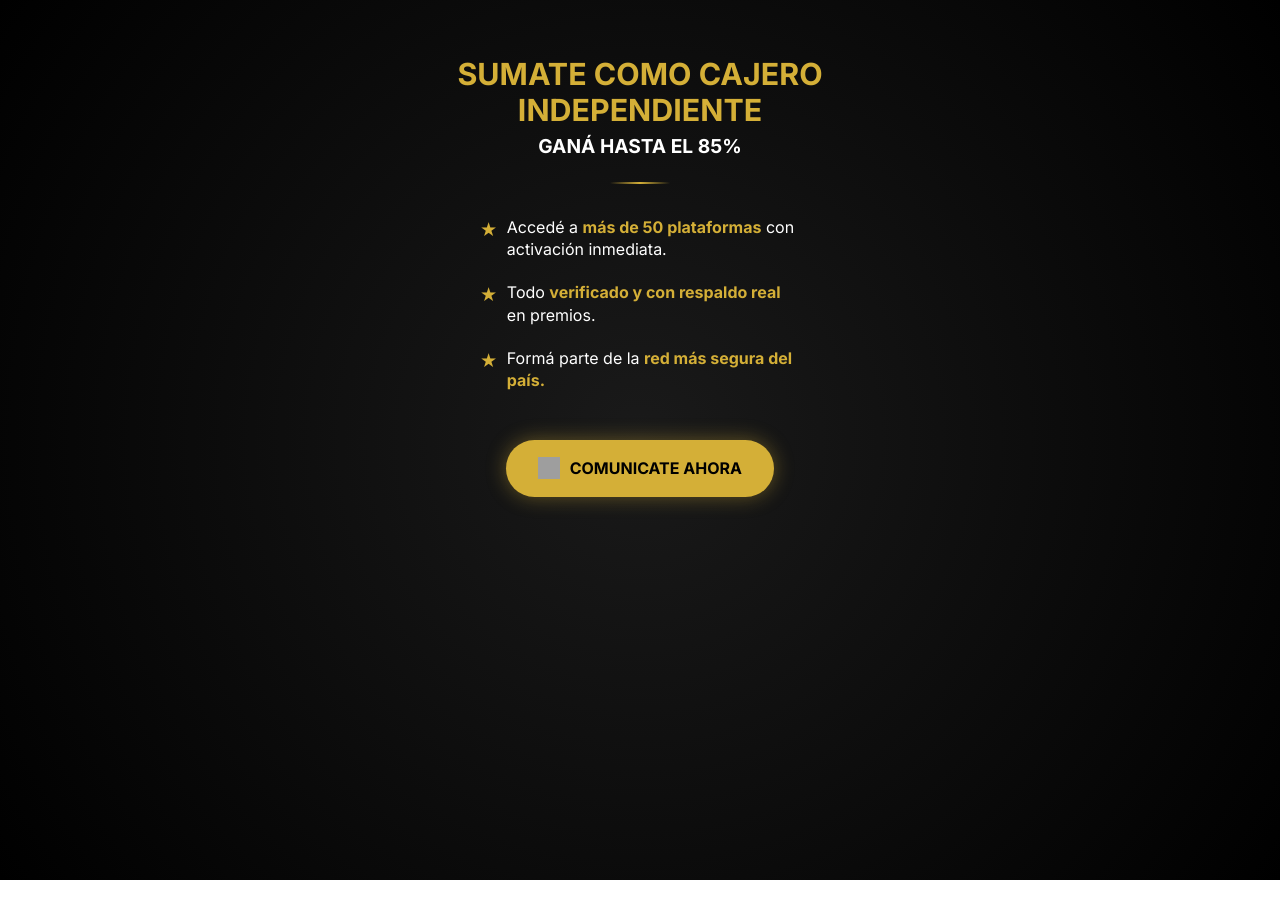
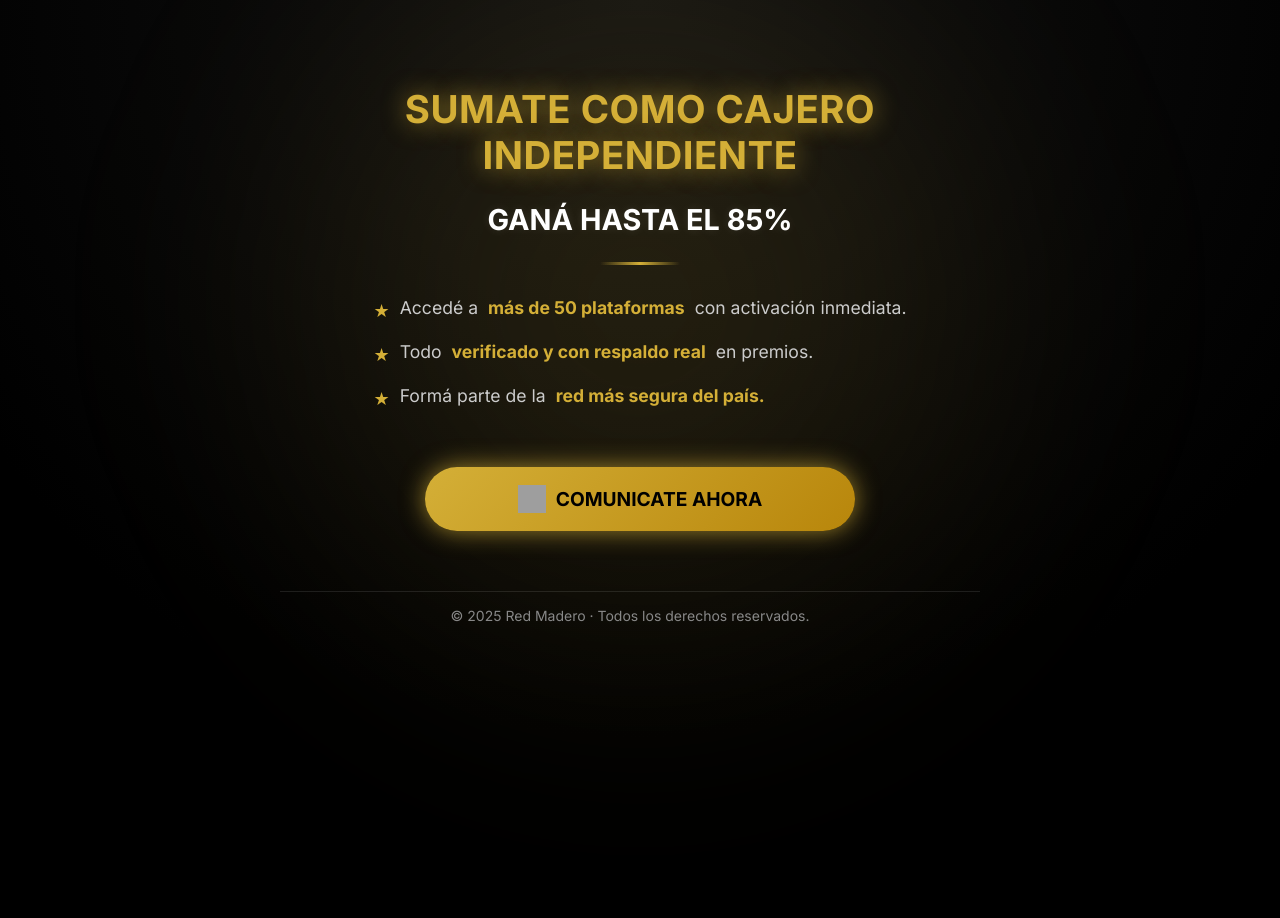
Before and after one commit to redmadero/redmadero, a plain HTML site: page index.html in a window 1280 px wide. Before the commit the page ends 880 px from the top, so only its background shows below. Drawn offline with Linux system fonts and the light colour scheme; grey boxes are pictures that could not be loaded.

Commit message:
Update index.html

```diff
--- a/index.html
+++ b/index.html
@@ -5,90 +5,93 @@
   <meta name="viewport" content="width=device-width, initial-scale=1.0" />
   <title>Red Madero</title>
   <link href="https://fonts.googleapis.com/css2?family=Inter:wght@400;600;700&display=swap" rel="stylesheet" />
- <!-- Meta Pixel Code -->
-  <script>
-    !function(f,b,e,v,n,t,s)
-    {if(f.fbq)return;n=f.fbq=function(){n.callMethod?
-    n.callMethod.apply(n,arguments):n.queue.push(arguments)};
-    if(!f._fbq)f._fbq=n;n.push=n;n.loaded=!0;n.version='2.0';
-    n.queue=[];t=b.createElement(e);t.async=!0;
-    t.src='https://connect.facebook.net/en_US/fbevents.js';
-    s=b.getElementsByTagName(e)[0];
-    s.parentNode.insertBefore(t,s)}(window, document,'script');
-    fbq('init', '2404961403271502');
-    fbq('track', 'PageView');
-  </script>
-  <noscript>
-    <img height="1" width="1" style="display:none"
-      src="https://www.facebook.com/tr?id=2404961403271502&ev=PageView&noscript=1"/>
-  </noscript>
-
-
-  <!-- End Meta Pixel Code -->
 
   <style>
+    /* ===== RESET & BASE ===== */
     body {
       margin: 0;
       font-family: 'Inter', sans-serif;
-      background: radial-gradient(circle at center, #1a1a1a 0%, #000 100%);
-      color: white;
+      background: radial-gradient(circle at top, #111 0%, #000 70%);
+      color: #fff;
       display: flex;
       flex-direction: column;
       align-items: center;
-      justify-content: flex-start;
+      text-align: center;
+      padding: 60px 5vw;
+      overflow-x: hidden;
       min-height: 100vh;
-      text-align: center;
-      padding: 3rem 1rem 2rem;
     }
 
-    h1 {
-      color: #d4af37;
-      font-size: 1.9rem;
-      font-weight: 800;
-      margin-bottom: 0.3rem;
-      line-height: 1.2;
-      margin-top: 0.5rem;
+    .container {
+      max-width: 720px;
+      width: 100%;
+      position: relative;
+      z-index: 2;
     }
 
-    h2 {
-      font-size: 1.2rem;
-      color: white;
-      margin-top: 0;
-      margin-bottom: 1.5rem;
+    .glow-bg {
+      position: absolute;
+      top: -200px;
+      left: 50%;
+      transform: translateX(-50%);
+      width: 1000px;
+      height: 1000px;
+      background: radial-gradient(circle, rgba(212,175,55,0.15) 0%, transparent 70%);
+      z-index: 1;
+      filter: blur(80px);
+      pointer-events: none;
+    }
+
+    /* ===== TITLES ===== */
+    .title {
+      color: #d4af37;
+      font-weight: 800;
+      font-size: clamp(1.6rem, 5vw, 2.4rem);
+      text-shadow: 0 0 25px rgba(212, 175, 55, 0.7);
+      margin-bottom: 10px;
+      letter-spacing: 0.5px;
+    }
+
+    .subtitle {
+      font-size: clamp(1.2rem, 4vw, 1.8rem);
       font-weight: 700;
+      color: #fff;
+      margin-bottom: 25px;
+      text-shadow: 0 0 10px rgba(255,255,255,0.1);
     }
 
     .divider {
-      width: 60px;
-      height: 2px;
+      width: 80px;
+      height: 3px;
       background: linear-gradient(to right, transparent, #d4af37, transparent);
-      margin: 0 auto 2rem;
+      margin: 20px auto 30px auto;
+      border-radius: 3px;
     }
 
-    .features {
-      display: flex;
-      flex-direction: column;
-      gap: 1.3rem;
-      max-width: 320px;
-      margin-bottom: 3rem;
+    /* ===== LIST ===== */
+    .items {
+      text-align: left;
+      margin: 0 auto 40px auto;
+      display: inline-block;
+      max-width: 90%;
     }
 
-    .feature {
+    .item {
       display: flex;
       align-items: flex-start;
-      gap: 0.6rem;
-      text-align: left;
+      gap: 10px;
+      color: #ccc;
+      font-size: clamp(0.95rem, 3vw, 1.1rem);
+      margin-bottom: 15px;
+      line-height: 1.5;
     }
 
-    .feature .icon {
+    .item::before {
+      content: "★";
       color: #d4af37;
-      font-size: 1.2rem;
-      line-height: 1.4;
-    }
-
-    .feature p {
-      margin: 0;
-      line-height: 1.4;
+      font-size: 18px;
+      margin-top: 2px;
+      flex-shrink: 0;
     }
 
     .highlight {
@@ -96,60 +99,92 @@
       font-weight: 700;
     }
 
-    .cta {
-      background: #d4af37;
-      color: black;
-      font-weight: 700;
-      border: none;
-      padding: 1.1rem 2rem;
-      border-radius: 40px;
-      cursor: pointer;
-      font-size: 1rem;
-      display: flex;
+    /* ===== CTA BUTTON ===== */
+    .cta-button {
+      background: linear-gradient(135deg, #d4af37, #b8860b);
+      color: #000;
+      padding: 18px 40px;
+      border-radius: 50px;
+      font-weight: 800;
+      text-decoration: none;
+      font-size: clamp(1rem, 4vw, 1.2rem);
+      box-shadow: 0 0 25px rgba(212, 175, 55, 0.7);
+      transition: all 0.3s ease-in-out;
+      display: inline-flex;
       align-items: center;
       justify-content: center;
-      gap: 0.6rem;
-      box-shadow: 0 0 20px rgba(212, 175, 55, 0.4);
-      text-decoration: none;
-      transition: transform 0.2s ease, box-shadow 0.2s ease;
+      gap: 10px;
+      width: 100%;
+      max-width: 350px;
     }
 
-    .cta:hover {
-      transform: scale(1.05);
-      box-shadow: 0 0 30px rgba(212, 175, 55, 0.6);
+    .cta-button:hover {
+      transform: scale(1.07);
+      box-shadow: 0 0 40px rgba(255, 215, 0, 1);
     }
 
-    .cta img {
-      width: 22px;
-      height: 22px;
+    .cta-button img {
+      width: clamp(22px, 6vw, 28px);
+      height: clamp(22px, 6vw, 28px);
+    }
+
+    /* ===== FOOTER ===== */
+    .footer {
+      color: #888;
+      font-size: 14px;
+      margin-top: 60px;
+      border-top: 1px solid rgba(255, 255, 255, 0.1);
+      padding-top: 15px;
+      max-width: 700px;
+    }
+
+    /* ===== MOBILE ===== */
+    @media (max-width: 480px) {
+      body {
+        padding: 40px 6vw;
+      }
+
+      .glow-bg {
+        width: 600px;
+        height: 600px;
+        top: -150px;
+        filter: blur(60px);
+      }
+
+      .items {
+        max-width: 100%;
+      }
+
+      .cta-button {
+        padding: 16px 30px;
+      }
     }
   </style>
 </head>
 <body>
-  <h1>SUMATE COMO CAJERO<br>INDEPENDIENTE</h1>
-  <h2>GANÁ HASTA EL 85%</h2>
-  <div class="divider"></div>
+  <div class="glow-bg"></div>
+  <div class="container">
 
-  <div class="features">
-    <div class="feature">
-      <span class="icon">★</span>
-      <p>Accedé a <span class="highlight">más de 50 plataformas</span> con activación inmediata.</p>
+    <h1 class="title">SUMATE COMO CAJERO INDEPENDIENTE</h1>
+    <h2 class="subtitle">GANÁ HASTA EL 85%</h2>
+
+    <div class="divider"></div>
+
+    <div class="items">
+      <div class="item">Accedé a <span class="highlight">más de 50 plataformas</span> con activación inmediata.</div>
+      <div class="item">Todo <span class="highlight">verificado y con respaldo real</span> en premios.</div>
+      <div class="item">Formá parte de la <span class="highlight">red más segura del país.</span></div>
     </div>
-    <div class="feature">
-      <span class="icon">★</span>
-      <p>Todo <span class="highlight">verificado y con respaldo real</span> en premios.</p>
+
+    <a class="cta-button" href="https://wa.link/wc4nhl" target="_blank">
+      <img src="https://upload.wikimedia.org/wikipedia/commons/6/6b/WhatsApp.svg" alt="WhatsApp" />
+      COMUNICATE AHORA
+    </a>
+
+    <div class="footer">
+      © 2025 Red Madero · Todos los derechos reservados.
     </div>
-    <div class="feature">
-      <span class="icon">★</span>
-      <p>Formá parte de la <span class="highlight">red más segura del país.</span></p>
-    </div>
+
   </div>
-
-  <a href="https://wa.link/wc4nhl" target="_blank" rel="noopener noreferrer" class="cta">
-    <img src="https://upload.wikimedia.org/wikipedia/commons/6/6b/WhatsApp.svg" alt="WhatsApp">
-    COMUNICATE AHORA
-  </a>
 </body>
 </html>
-</body>
-</html>
```
